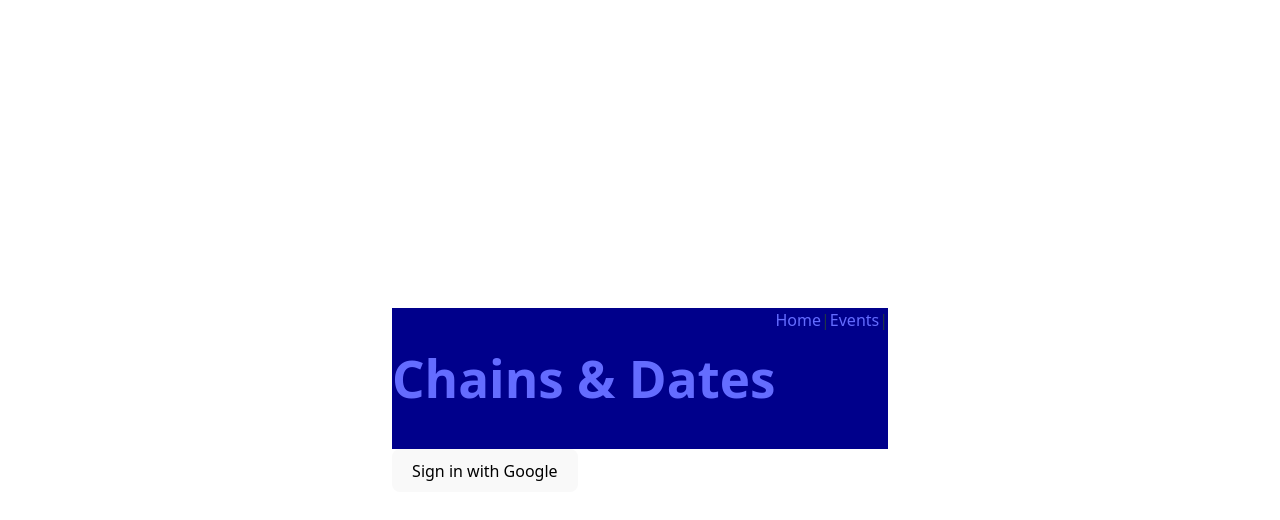
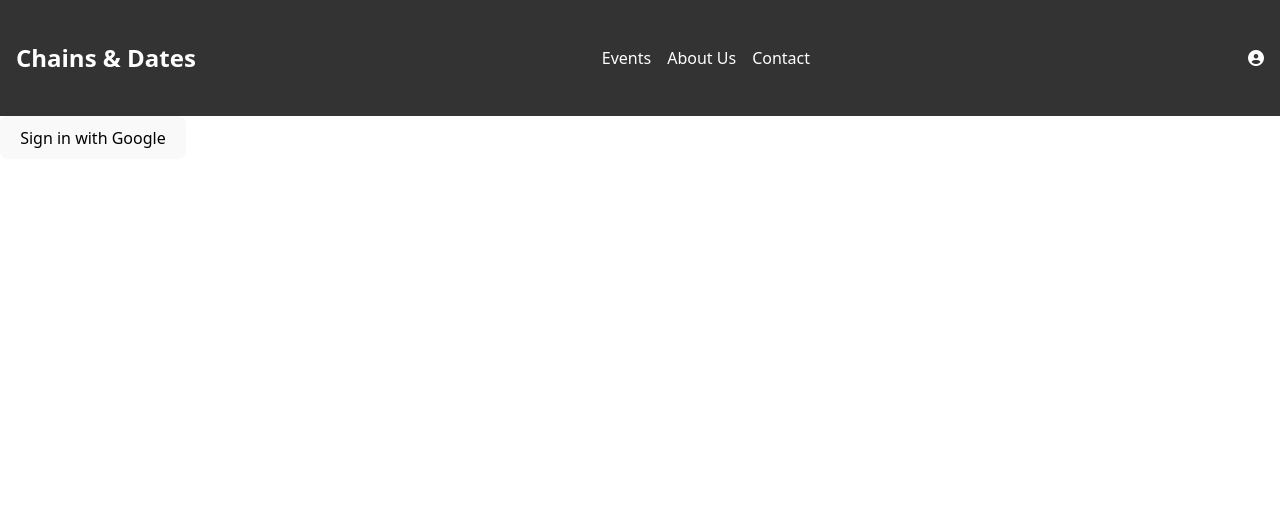
Before and after one commit to guidopro/chains-dates, a React (Vite) app: page / in a window 1280 px wide. Shown: the top 520 px of the page. Built offline with nearby package versions, Linux system fonts and the light colour scheme; no server answers.

Commit message:
add styling and fixes navbar

```diff
--- a/index.html
+++ b/index.html
@@ -4,6 +4,10 @@
     <meta charset="UTF-8" />
     <meta name="viewport" content="width=device-width, initial-scale=1.0" />
     <title>Chains & Dates</title>
+    <script
+      src="https://kit.fontawesome.com/13cf904ea4.js"
+      crossorigin="anonymous"
+    ></script>
   </head>
   <body>
     <div id="root"></div>
--- a/src/components/Navbar/Navbar.css
+++ b/src/components/Navbar/Navbar.css
@@ -1,11 +1,48 @@
 .navbar {
   display: flex;
   justify-content: space-between;
-  background-color: darkblue;
+  align-items: center;
+  background-color: #333;
+  color: #fff;
+  padding: 1rem;
 }
 
-.links {
+.navbar-left .logo {
+  font-size: 1.5rem;
+  font-weight: bold;
+  color: #fff;
+  text-decoration: none;
+}
+
+.navbar-center .nav-links {
+  list-style-type: none;
   display: flex;
-  justify-content: center;
-  align-content: center;
+  margin: 0;
+  padding: 0;
 }
+
+.navbar-center .nav-links li {
+  margin-right: 1rem;
+}
+
+.navbar-center .nav-links a {
+  color: #fff;
+  text-decoration: none;
+}
+
+.navbar-right {
+  display: flex;
+  align-items: center;
+}
+
+.navbar-right .user-icon,
+.navbar-right .create-event-icon {
+  color: #fff;
+  text-decoration: none;
+  margin-left: 1rem;
+  position: relative;
+}
+
+.navbar-center .nav-links a:hover {
+  color: #747bff;
+}
--- a/src/components/Navbar/Navbar.tsx
+++ b/src/components/Navbar/Navbar.tsx
@@ -6,23 +6,36 @@ export function Navbar() {
   const { isStaff } = useAuth();
   return (
     <>
-      <nav className="navbar">
-        <Link to="/">
-          <h1>Chains & Dates</h1>
-        </Link>
-        <Link to="" className="links">
-          Home
-        </Link>{" "}
-        |{" "}
-        <Link to="events" className="links">
-          Events
-        </Link>{" "}
-        |{" "}
-        {isStaff && (
-          <Link to="create-event" className="links">
-            Create an Event
+      <nav className="navbar" role="navigation">
+        <div className="navbar-left">
+          <Link to="/" className="logo">
+            <p>Chains & Dates</p>
           </Link>
-        )}
+        </div>
+        <div className="navbar-center">
+          <ul className="nav-links">
+            <li>
+              <Link to="events">Events</Link>
+            </li>
+            <li>
+              <Link to="/">About Us</Link>
+            </li>
+
+            <li>
+              <Link to="/">Contact</Link>
+            </li>
+          </ul>
+        </div>
+        <div className="navbar-right">
+          {isStaff && (
+            <Link to="create-event" className="create-event-icon">
+              <i className="fa-solid fa-person-circle-plus"></i>
+            </Link>
+          )}
+          <Link to="account" className="user-icon">
+            <i className="fa-solid fa-circle-user"></i>
+          </Link>
+        </div>
       </nav>
     </>
   );
--- a/src/index.css
+++ b/src/index.css
@@ -5,7 +5,7 @@
 
   color-scheme: light dark;
   color: rgba(255, 255, 255, 0.87);
-  background-color: #242424;
+  background-color: #242424ff;
 
   font-synthesis: none;
   text-rendering: optimizeLegibility;
@@ -19,21 +19,14 @@ a {
   text-decoration: inherit;
 }
 a:hover {
-  color: #535bf2;
+  color: #ffffffff;
 }
 
 body {
   margin: 0;
   display: flex;
+  flex-direction: column;
   justify-content: center;
-  place-items: center;
-  min-width: 320px;
-  min-height: 100vh;
-}
-
-h1 {
-  font-size: 3.2em;
-  line-height: 1.1;
 }
 
 button {
```
